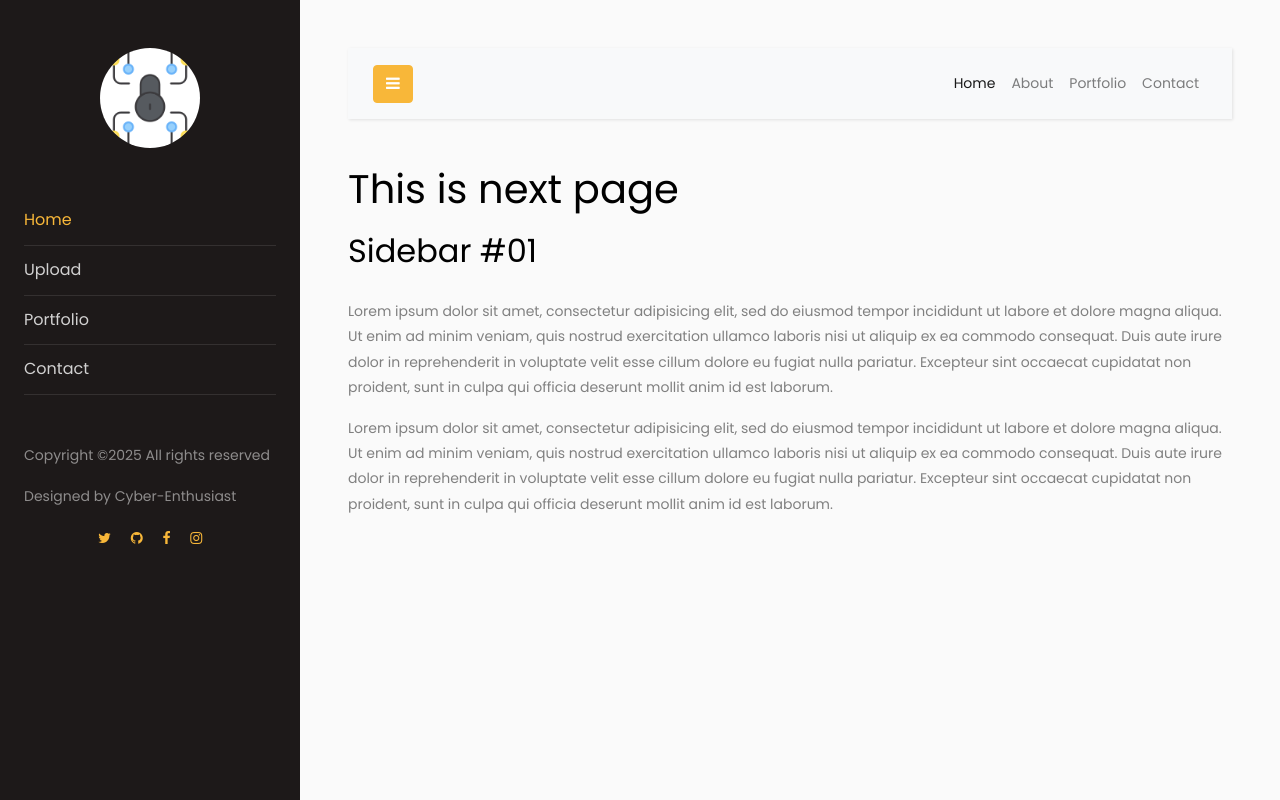
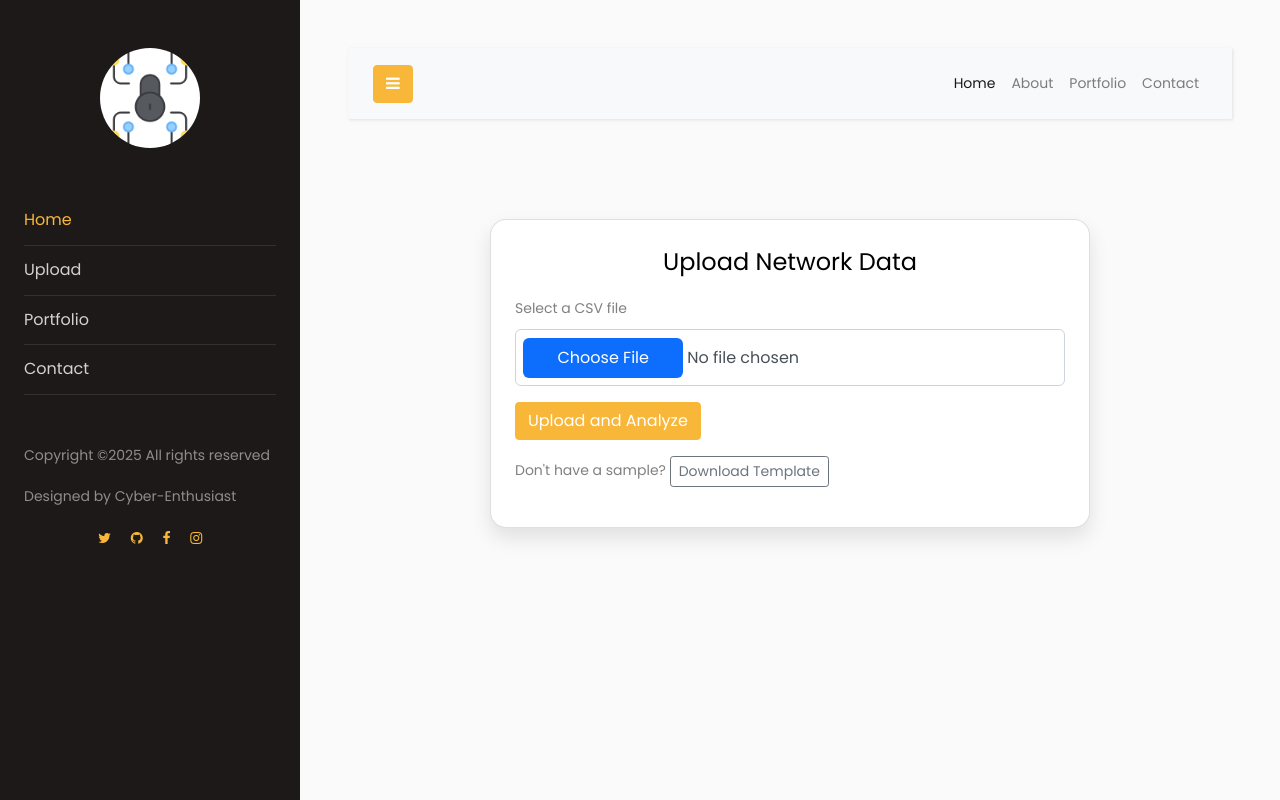
Before and after one commit to cyber-enthusiast-1/web-attack-detector, a Flask app: page /upload in a window 1280 px wide. Run offline with Flask 3, Linux system fonts and the light colour scheme; parts of the project's set-up code (start-up, migrations or seed data) failed here and were passed over; some libraries are stand-ins or nearby versions.

Commit message:
Updated upload.html

```diff
--- a/web-attack/templates/upload.html
+++ b/web-attack/templates/upload.html
@@ -1,18 +1,23 @@
 {% extends 'index.html' %}
 
-{% block title %} Test this title {% endblock %}
+{% block title %} Upload Network Data {% endblock %}
 
 {% block content %}
+    <div class="card upload-card p-4">
+        <h4 class="mb-3 text-center">Upload Network Data</h4>
+        <form action="{{ url_for('upload_data') }}" method="post" enctype="multipart/form-data">
+            <div class="mb-3">
+                <label for="file" class="form-label">Select a CSV file</label>
+                <input class="form-control" type="file" name="file" id="file" accept=".csv" required>
+            </div>
+            <div class="d-grid gap-2">
+                <button type="submit" class="btn btn-primary">Upload and Analyze</button>
+            </div>
+        </form>
 
-    <h1>This is next page</h1>
-    <h2 class="mb-4">Sidebar #01</h2>
-    <p>Lorem ipsum dolor sit amet, consectetur adipisicing elit, sed do eiusmod tempor incididunt ut labore et dolore magna aliqua.
-        Ut enim ad minim veniam, quis nostrud exercitation ullamco laboris nisi ut aliquip ex ea commodo consequat. Duis aute irure dolor in
-        reprehenderit in voluptate velit esse cillum dolore eu fugiat nulla pariatur. Excepteur sint occaecat cupidatat non proident, sunt in
-        culpa qui officia deserunt mollit anim id est laborum.</p>
-    <p>Lorem ipsum dolor sit amet, consectetur adipisicing elit, sed do eiusmod tempor incididunt ut labore et dolore magna aliqua. Ut enim ad
-        minim veniam, quis nostrud exercitation ullamco laboris nisi ut aliquip ex ea commodo consequat. Duis aute irure dolor in reprehenderit in
-        voluptate velit esse cillum dolore eu fugiat nulla pariatur. Excepteur sint occaecat cupidatat non proident, sunt in culpa qui officia deserunt
-        mollit anim id est laborum.</p>
+        <p class="mt-3">
+            Don't have a sample? <a href="{{ url_for('static', filename='template.csv') }}" class="btn btn-outline-secondary btn-sm">Download Template</a>
+        </p>
+    </div>
 
 {% endblock %}
```
